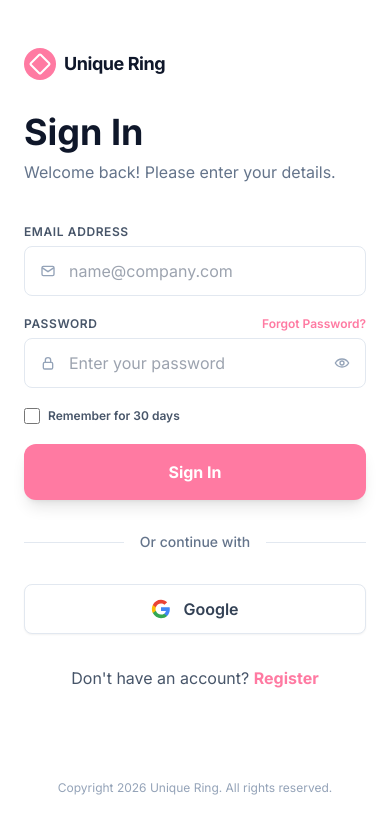
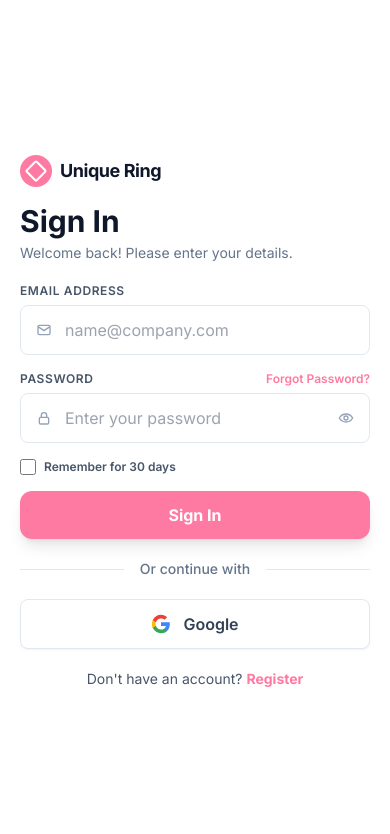
Before and after one commit to siv-sys/Service_Selling_Unique_Ring, a React (Vite) app in the folder frontend/: page / in a window 390 px wide. Shown: the top 834 px of the page. Built offline with nearby package versions, Linux system fonts and the light colour scheme; a web font is replaced by a local one.

Commit message:
Change layout all the page

```diff
--- a/frontend/components/AuthLayout.tsx
+++ b/frontend/components/AuthLayout.tsx
@@ -9,7 +9,7 @@
 
 export function AuthLayout({ children, image, title, subtitle }: AuthLayoutProps) {
   return (
-    <div className="flex min-h-screen w-full overflow-hidden bg-white">
+    <div className="flex h-screen w-full overflow-hidden bg-white">
       {/* Left Panel: Image */}
       <div className="relative hidden w-1/2 lg:block">
         <img
@@ -26,12 +26,8 @@
       </div>
 
       {/* Right Panel: Content */}
-      <div className="flex w-full flex-col justify-center px-6 py-12 md:px-12 lg:w-1/2 lg:px-24">
+      <div className="flex h-full w-full flex-col justify-center px-5 py-5 md:px-10 md:py-6 lg:w-1/2 lg:px-16 lg:py-8">
         <div className="mx-auto w-full max-w-md">{children}</div>
-
-        <div className="mt-auto pt-10 text-center lg:text-left">
-          <p className="text-xs text-slate-400">Copyright 2026 Unique Ring. All rights reserved.</p>
-        </div>
       </div>
     </div>
   );
--- a/frontend/views/LoginView.tsx
+++ b/frontend/views/LoginView.tsx
@@ -30,18 +30,18 @@
       subtitle="Your journey starts here."
       image="https://images.unsplash.com/photo-1515934751635-c81c6bc9a2d8?auto=format&fit=crop&q=80&w=1920&h=1080"
     >
-      <div className="mb-10 flex flex-col items-start">
-        <div className="mb-8 flex items-center gap-2">
+      <div className="mb-5 flex flex-col items-start">
+        <div className="mb-4 flex items-center gap-2">
           <div className="size-8 rounded-full bg-brand flex items-center justify-center">
             <div className="size-4 rotate-45 rounded-sm border-2 border-white" />
           </div>
           <span className="text-lg font-bold tracking-tight text-slate-900">Unique Ring</span>
         </div>
-        <h2 className="mb-2 text-4xl font-bold text-slate-900">Sign In</h2>
-        <p className="text-slate-500">Welcome back! Please enter your details.</p>
+        <h2 className="mb-1 text-3xl font-bold text-slate-900">Sign In</h2>
+        <p className="text-sm text-slate-500">Welcome back! Please enter your details.</p>
       </div>
 
-      <form className="space-y-5" onSubmit={(e) => e.preventDefault()}>
+      <form className="space-y-4" onSubmit={(e) => e.preventDefault()}>
         <InputField label="Email Address" placeholder="name@company.com" icon={MailIcon} />
 
         <InputField
@@ -73,13 +73,13 @@
 
         <button
           type="submit"
-          className="w-full rounded-xl bg-brand px-4 py-4 font-bold text-white shadow-lg shadow-brand/25 transition-all hover:bg-brand-dark active:scale-[0.98]"
+          className="w-full rounded-xl bg-brand px-4 py-3 font-bold text-white shadow-lg shadow-brand/25 transition-all hover:bg-brand-dark active:scale-[0.98]"
         >
           Sign In
         </button>
       </form>
 
-      <div className="relative my-8">
+      <div className="relative my-5">
         <div className="absolute inset-0 flex items-center">
           <div className="w-full border-t border-slate-200" />
         </div>
@@ -90,7 +90,7 @@
 
       <GoogleLoginButton onClick={onGoogleLogin} />
 
-      <p className="mt-8 text-center text-slate-600">
+      <p className="mt-5 text-center text-sm text-slate-600">
         Don't have an account?{' '}
         <button onClick={onRegister} className="font-bold text-brand transition-colors hover:text-brand-dark">
           Register
--- a/frontend/views/RegisterView.tsx
+++ b/frontend/views/RegisterView.tsx
@@ -14,12 +14,12 @@
       subtitle="Create your account to preserve what matters."
       image="https://images.unsplash.com/photo-1515934751635-c81c6bc9a2d8?auto=format&fit=crop&q=80&w=1920&h=1080"
     >
-      <div className="mb-10">
-        <h2 className="text-2xl font-semibold text-slate-900 mb-2">Create Account</h2>
-        <p className="text-slate-500">Please fill in your details to get started.</p>
+      <div className="mb-5 flex flex-col items-start">
+        <h2 className="mb-1 text-3xl font-bold text-slate-900">Create Account</h2>
+        <p className="text-sm text-slate-500">Please fill in your details to get started.</p>
       </div>
 
-      <form className="space-y-5" onSubmit={(e) => e.preventDefault()}>
+      <form className="space-y-4" onSubmit={(e) => e.preventDefault()}>
         <InputField label="Full Name" placeholder="Enter your full name" />
 
         <InputField
@@ -34,31 +34,29 @@
         <div className="pt-2">
           <button
             type="submit"
-            className="w-full bg-brand hover:bg-brand-dark text-white font-semibold py-3.5 rounded-lg shadow-md transition-colors duration-200 uppercase tracking-wider text-sm"
+            className="w-full rounded-xl bg-brand px-4 py-3 font-bold text-white shadow-lg shadow-brand/25 transition-all hover:bg-brand-dark active:scale-[0.98]"
           >
             Register
           </button>
         </div>
       </form>
 
-      <div className="relative my-8">
+      <div className="relative my-5">
         <div className="absolute inset-0 flex items-center">
           <div className="w-full border-t border-slate-200" />
         </div>
         <div className="relative flex justify-center text-sm">
-          <span className="px-4 bg-white text-xs font-semibold text-slate-400 tracking-widest uppercase">
-            Or continue with
-          </span>
+          <span className="bg-white px-4 font-medium text-slate-500">Or continue with</span>
         </div>
       </div>
 
-      <GoogleLoginButton onClick={onGoogleLogin} label="Login with Google" />
+      <GoogleLoginButton onClick={onGoogleLogin} />
 
-      <p className="mt-8 text-center text-slate-500">
+      <p className="mt-5 text-center text-sm text-slate-600">
         Already have an account?{' '}
         <button
           onClick={onLogin}
-          className="text-brand font-semibold hover:underline decoration-2 underline-offset-4"
+          className="font-bold text-brand transition-colors hover:text-brand-dark"
         >
           Log in
         </button>
--- a/frontend/views/ResetPasswordView.tsx
+++ b/frontend/views/ResetPasswordView.tsx
@@ -37,12 +37,6 @@
     <div className="flex min-h-screen items-center justify-center bg-slate-50 px-6 py-10">
       <div className="w-full max-w-lg rounded-2xl border border-slate-200 bg-white p-10 shadow-sm">
         <div className="mb-10 flex flex-col items-start">
-          <div className="mb-8 flex items-center gap-2">
-            <div className="size-8 rounded-full bg-brand flex items-center justify-center">
-              <div className="size-4 rotate-45 rounded-sm border-2 border-white" />
-            </div>
-            <span className="text-lg font-bold tracking-tight text-slate-900">Unique Ring</span>
-          </div>
           <h2 className="mb-2 text-4xl font-bold text-slate-900">Set New Password</h2>
           <p className="text-slate-500">Your new password must be different from previously used passwords.</p>
         </div>
```
